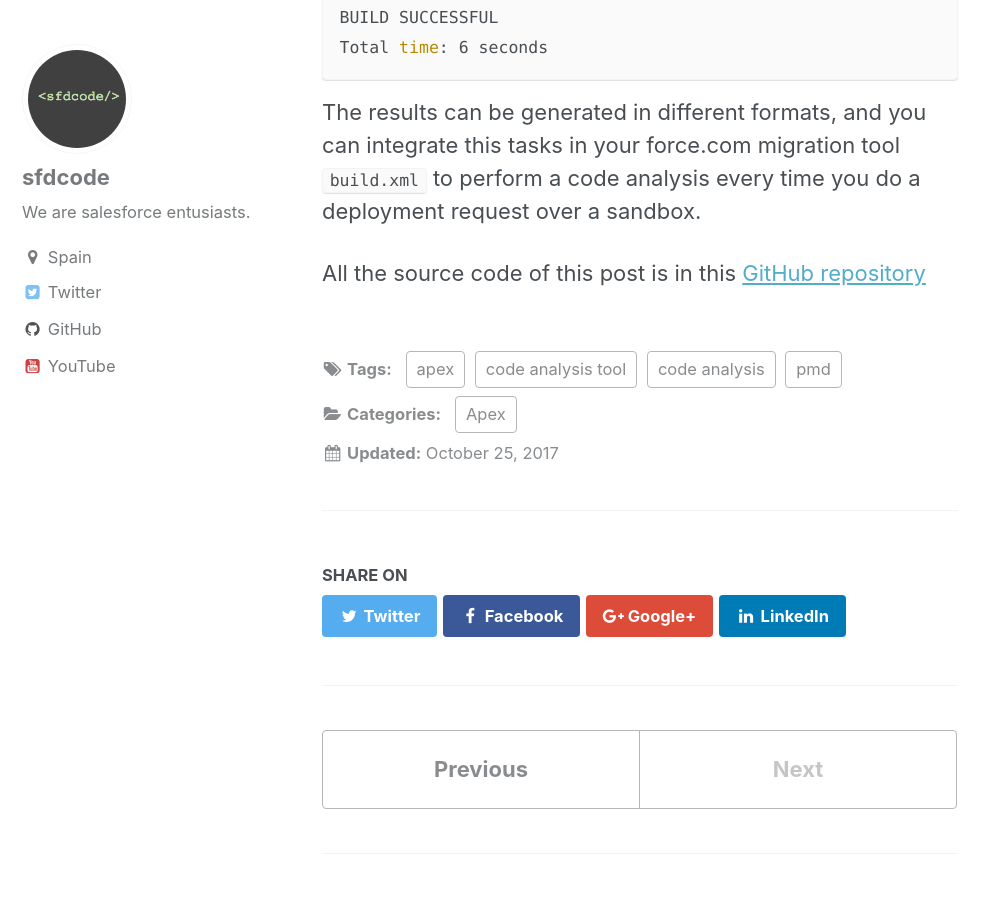
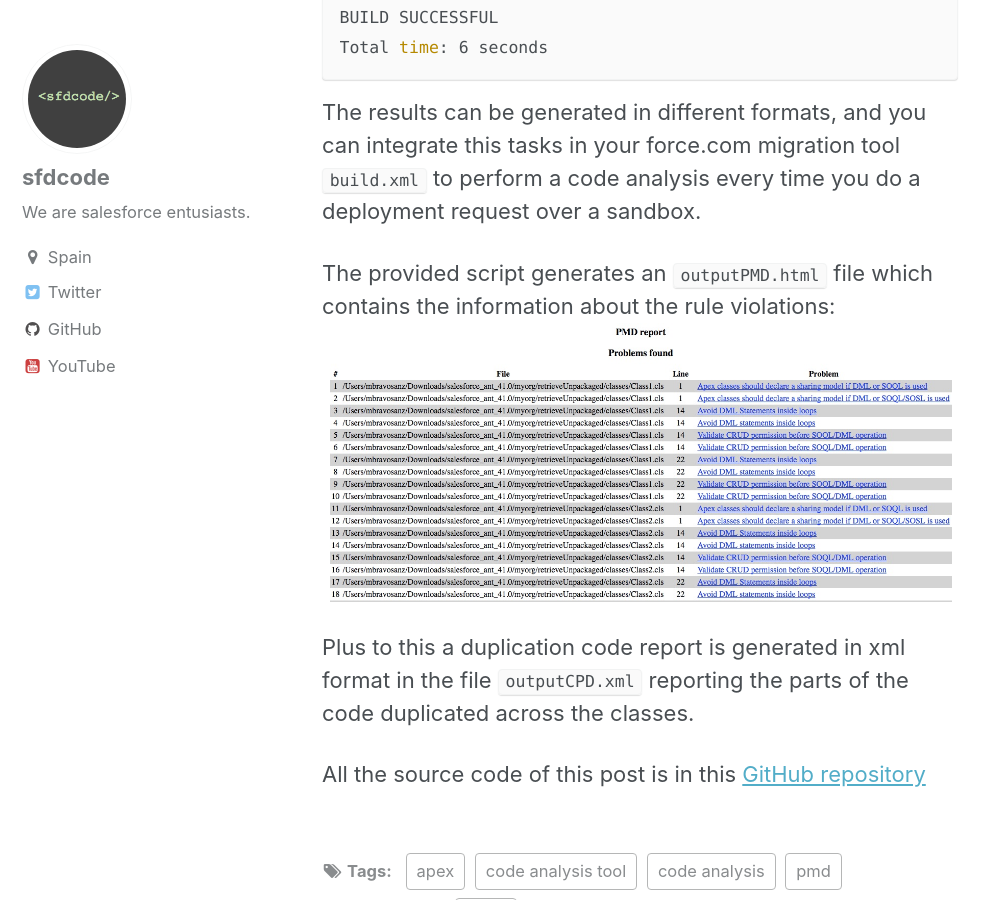
Before and after one commit to sfdcode/sfdcode.github.io, a Jekyll site: the page built from _posts/2017-10-25-apex-static-code-analysis-with-pmd.md, in a window 1280 px wide and 900 px high, scrolled down 8609 px. Shown: the whole window, without its empty margins (0-999 px from the left). Built offline with Jekyll 4.4.1, drawn with Linux system fonts in a browser that asks for light colours.

Commit message:
pmd output images

````diff
--- a/_posts/2017-10-25-apex-static-code-analysis-with-pmd.md
+++ b/_posts/2017-10-25-apex-static-code-analysis-with-pmd.md
@@ -9,7 +9,7 @@ tags:
   - code analysis tool
 ---
 <p align="center">
-  <img src="/assets/images/pmd_apex.png">
+  <img src="/assets/images/pmd_apex.png"/>
 </p>
 In this article we are going to make a static code review for salesforce Apex code using the <a href="https://pmd.github.io/" target="_blank">PMD</a> static code analyzer.  It finds common programming flaws like unused variables, empty catch blocks, unnecessary object creation, and so forth. Additionally it includes CPD, the copy-paste-detector.
 
@@ -32,15 +32,15 @@ Apache Ant(TM) version 1.9.7 compiled on April 9 2016
 
 Download the force.com migration tool:
 <p align="center">
-  <img src="/assets/images/force_migration_link_screenshot.jpg">
+  <img src="/assets/images/force_migration_link_screenshot.jpg"/>
 </p>
 Extract the zip file salesforce_ant_&lt;version&gt;.zip
 <p align="center">
-  <img src="/assets/images/force_migration_directory.jpg">
+  <img src="/assets/images/force_migration_directory.jpg"/>
 </p>
 Copy or rename the sample directory to make your configuration. Then edit the build.properties and provide the parameters to connect to your salesforce org. For sf.password provide the password concatenate with the security token, you can generate it from your settings:
 <p align="center">
-  <img src="/assets/images/reset_my_security_token_screenshot.jpg">
+  <img src="/assets/images/reset_my_security_token_screenshot.jpg"/>
 </p>
 I will send you a mail with the security token, then the build.properties files should look like bellow:
 {% highlight properties %}
@@ -224,4 +224,9 @@ Total time: 6 seconds
 
 The results can be generated in different formats, and you can integrate this tasks in your force.com migration tool ```build.xml``` to perform a code analysis every time you do a deployment request over a sandbox.
 
+The provided script generates an ```outputPMD.html``` file which contains the information about the rule violations:
+<img src="/assets/images/pmdoutput.jpg" align="center"/>
+
+Plus to this a duplication code report is generated in xml format in the file ```outputCPD.xml``` reporting the parts of the code duplicated across the classes.
+
 All the source code of this post is in this [GitHub repository](https://github.com/sfdcode/apex-pmd-build.git)
````
Also changed, not shown: assets/images/pmdoutput.jpg (added).
